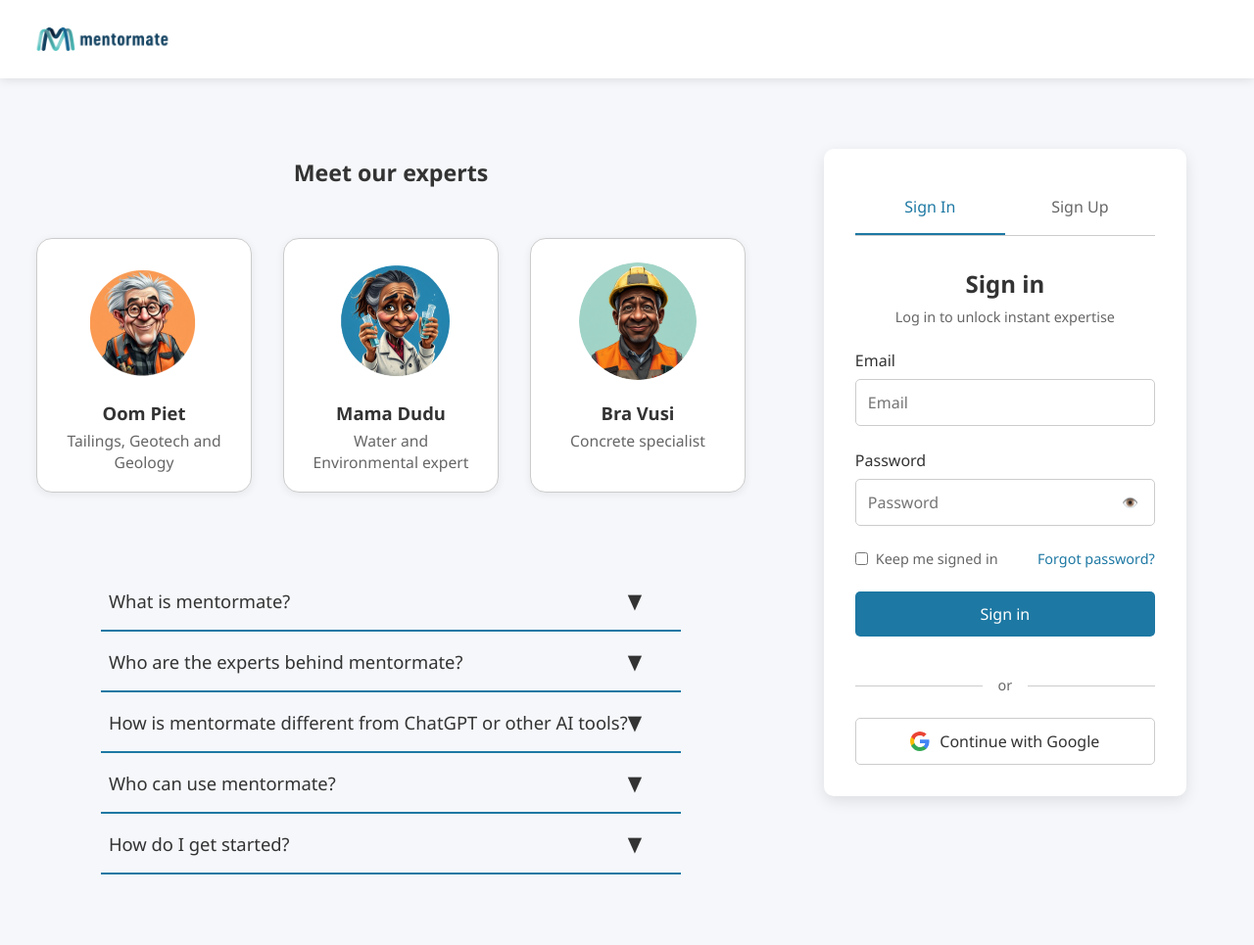
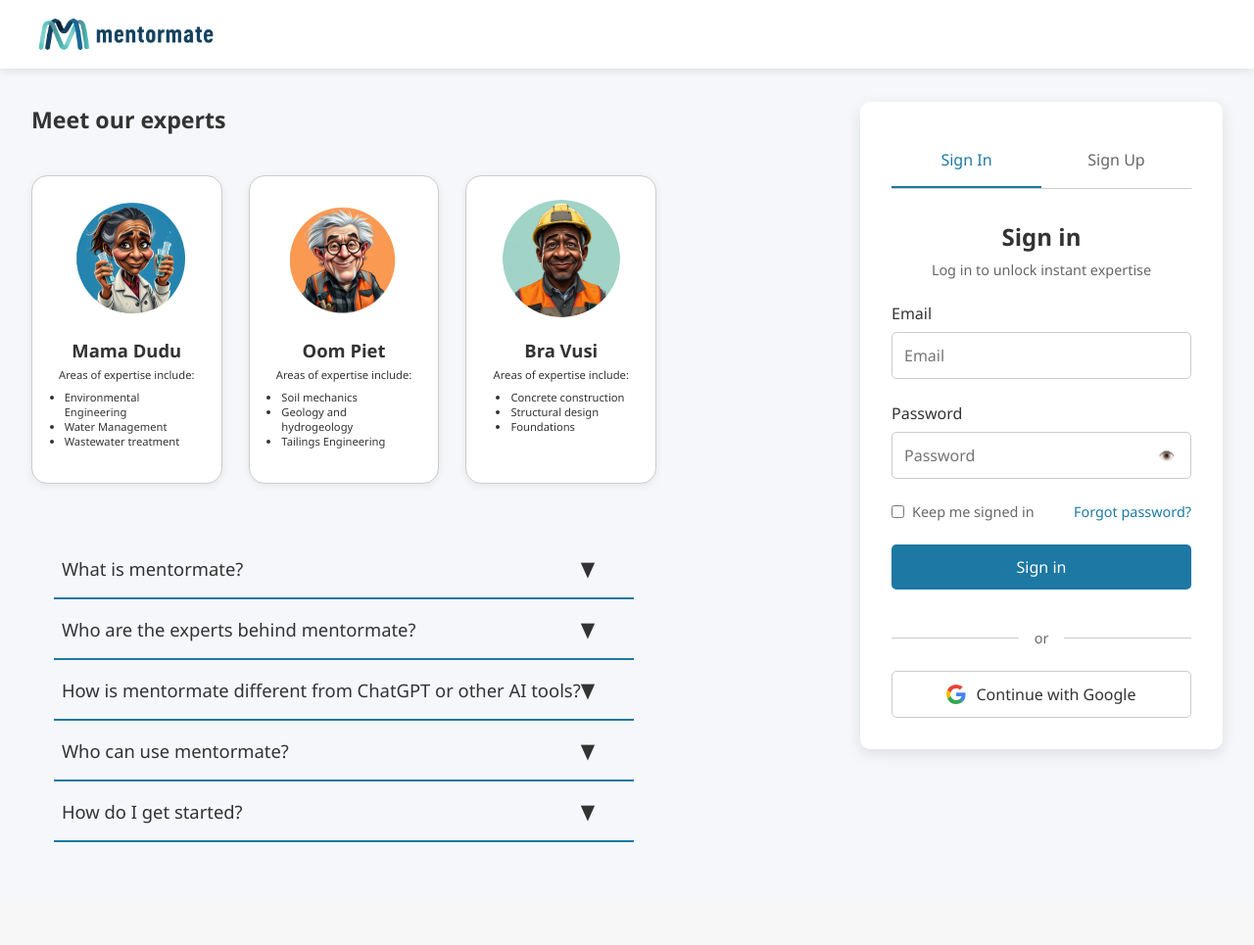
Before and after one commit to Arshmittal/OomPiet, a Flask app: page / in a window 1280 px wide. Shown: the whole page at 98% size. After the commit the page ends 860 px from the top, so only its background shows below. Run offline with Flask 3, Linux system fonts and the light colour scheme; some web fonts are replaced.

Commit message:
ui update

```diff
--- a/main.py
+++ b/main.py
@@ -743,8 +743,8 @@
     merchant_ref = f"{user.get('email', '')}-{plan}-{datetime.utcnow().strftime('%Y%m%d%H%M%S')}"
 
     payfast_data = {
-        'merchant_id': '10000100',
-        'merchant_key': '46f0cd694581a',
+          'merchant_id': '25296103',
+        'merchant_key': 'rbn0vhdzshrbi',
         'amount': amount,
         'item_name': item_name,
         'name_first': user.get('name', ''),
@@ -923,8 +923,8 @@
         cancel_url = 'https://www.payfast.co.za/eng/query/subscription/cancel'
 
     payload = {
-        'merchant_id': '10000100',
-        'merchant_key': '46f0cd694581a',
+          'merchant_id': '25296103',
+        'merchant_key': 'rbn0vhdzshrbi',
         'subscription_id': pf_subscription_id
     }
     response = requests.post(cancel_url, data=payload)
--- a/templates/detail.html
+++ b/templates/detail.html
@@ -31,7 +31,7 @@
             display: flex;
             justify-content: space-between;
             align-items: center;
-            padding: 1rem 2rem;
+            padding: 0.2rem 2rem;
             background-color: var(--white);
             box-shadow: 0 2px 10px rgba(0, 0, 0, 0.1);
             position: sticky;
@@ -47,7 +47,7 @@
             font-family:  sans-serif;
         }
         .navbar-brand img {
-            height: 48px;
+            height: 64px !important;
             margin-right: 10px;
         }
         .navbar-buttons {
@@ -133,7 +133,7 @@
     <nav class="navbar">
         <div class="navbar-brand">
             <a href="/" style="display: flex; align-items: center; text-decoration: none;">
-                <img src="/static/logo.png" alt="Logo">
+                <img src="/static/logo.png" alt="Logo" style="height: 64px; margin-right: 10px;">
             </a>
         </div>
         <div class="navbar-buttons">
--- a/templates/index.html
+++ b/templates/index.html
@@ -76,7 +76,7 @@
     display: flex;
     justify-content: space-between;
     align-items: center;
-    padding: 1rem 2rem;
+    padding: 0.2rem 2rem;
     background-color: var(--white);
     box-shadow: 0 2px 10px rgba(0, 0, 0, 0.1);
     position: sticky;
@@ -94,7 +94,7 @@
 }
 
 .navbar-brand img {
-    height: 32px;
+    height: 64px !important;
     margin-right: 10px;
 }
 
@@ -525,6 +525,7 @@
     width: 100%;
     max-width: 1200px;
     padding: 0 1rem;
+    margin-top: -4rem;
 }
 
 .welcome-section {
@@ -686,7 +687,7 @@
 .public-experts-grid {
     display: flex;
     justify-content: center;
-    gap: 2rem;
+    gap: 1.7rem;
     margin-bottom: 2.5rem;
     margin-top: 2.5rem;
 }
@@ -696,7 +697,7 @@
     box-shadow: 0 2px 8px rgba(0,0,0,0.07);
     padding: 1.5rem 1.2rem 1.2rem 1.2rem;
     text-align: center;
-    width: 220px;
+    width: 350px;
     border: 1.5px solid var(--neutral-lighter);
     transition: box-shadow 0.2s, transform 0.2s;
 }
@@ -741,15 +742,15 @@
   flex-direction: row;
   align-items: flex-start;
   justify-content: flex-start; /* changed from center to flex-start */
-  gap: 4.5rem; /* increased gap for more space */
+  gap: 10.5rem; /* increased gap for more space */
   width: 100%;
   max-width: 1300px;
   margin: 0 auto 0 auto;
-  padding: 2.5rem 0 2.5rem 0;
+  padding: 2rem 0 2rem 0;
 }
 .before-auth-left {
   flex: 1 1 0;
-  min-width: 340px;
+  min-width: 540px;
   max-width: 700px;
   display: flex;
   flex-direction: column;
@@ -781,6 +782,31 @@
     margin-right: 0;
   }
 }
+
+#mentormate-welcome {
+    margin-bottom: 0.1rem !important;
+}
+
+.main-content {
+    padding-top: 0.1rem !important;
+}
+
+/* Add a shared class for the expertise heading and list */
+.expert-areas-heading {
+    margin-bottom: 0.5rem;
+    font-weight: 500;
+    font-size: 0.7rem;
+    color: var(--neutral-dark);
+
+}
+.expert-areas-list {
+    text-align: left;
+    display: inline-block;
+    margin: 0 auto 1rem auto;
+    padding-left: 1.2em;
+    font-size: 0.7rem;
+    color: var(--neutral-dark);
+}
 </style>
 </head>
 <body>
@@ -792,7 +818,7 @@
     <nav class="navbar">
         <div class="navbar-brand">
             <a href="/" style="display: flex; align-items: center; text-decoration: none;">
-                <img src="/static/logo.png" alt="Logo" style="height: 48px; margin-right: 10px;">
+                <img src="/static/logo.png" alt="Logo" style="height: 64px; margin-right: 10px;">
             </a>
         </div>
 
@@ -824,13 +850,13 @@
 
     <!-- Welcome Text and Main Home Content -->
     <div id="home-main-content">
-        <div id="mentormate-welcome" style="max-width: 100%; margin: 2rem auto 0 auto; text-align: center; padding: 0;">
+        <div id="mentormate-welcome" style="max-width: 100%; margin: 2rem auto -0.2rem auto; text-align: center; padding: 0;">
             <h2 style="font-size: 2rem; font-weight: 700; color: var(--neutral-dark); margin-bottom: 1rem;">Welcome to Mentormate, your gateway to instant expertise!</h2>
             <p style="font-size: 1.15rem; color: var(--neutral-dark); margin-bottom: 0.7rem; margin-left: auto; margin-right: auto; max-width: 1100px; text-align: center;">
-                Mentormate is a South African-developed tool designed to provide specialised instant expertise to built environment professionals. It offers locally relevant advice across various knowledge areas, including geotechnical, water management, concrete construction, environmental management, structural design and more.
+                Mentormate is a tool designed to provide specialised instant expertise to built environment professionals. It offers locally relevant advice across various knowledge areas, including geotechnical, water management, concrete construction, environmental management, structural design and more.
             </p>
             <p style="font-size: 1.15rem; color: var(--neutral-dark); margin-bottom: 0.7rem; margin-left: auto; margin-right: auto; max-width: 1100px; text-align: center;">
-                Each expert persona represents a different discipline and is built using accurate South African contextual data, legislation, and case studies. They're designed to simulate conversations with seasoned local mentors. Start your conversation now!
+                Each expert persona represents a different discipline and is built using accurate Southern contextual data, legislation, and case studies. They're designed to simulate conversations with seasoned local mentors. Start your conversation now!
             </p>
         </div>
     </div>
@@ -842,29 +868,45 @@
             <!-- Left: Expert grid + FAQ -->
             <div class="before-auth-left">
               <!-- Public Expert Grid (before-auth) -->
-              <div id="public-experts-section" style="width:100%;display:flex;flex-direction:column;align-items:center;">
-                <h2 style="font-size:1.45rem;font-weight:700;color:var(--neutral-dark);margin-bottom:0.7rem;margin-top:0.5rem;">Meet our experts</h2>
+              <div id="public-experts-section" style="width:100%;display:flex;flex-direction:column;align-items:left;">
+                <h2 style="font-size:1.45rem;font-weight:700;color:var(--neutral-dark);margin-bottom:0.1rem;margin-top:0.1rem;">Meet our experts</h2>
                 <div class="public-experts-grid">
+
+                  <div class="public-expert-card">
+                    <img src="/static/character3.png" alt="Mama Dudu" class="public-expert-image">
+                    <div class="public-expert-name">Mama Dudu</div>
+                    <div class="expert-areas-heading">Areas of expertise include:</div>
+                    <ul class="expert-areas-list">
+                        <li>Environmental Engineering</li>
+                        <li>Water Management</li>
+                        <li>Wastewater treatment</li>
+                    </ul>
+                  </div>
                   <div class="public-expert-card">
                     <img src="/static/character.PNG" alt="Oom Piet" class="public-expert-image">
                     <div class="public-expert-name">Oom Piet</div>
-                    <div class="public-expert-title">Tailings, Geotech and Geology</div>
-                  </div>
-                  <div class="public-expert-card">
-                    <img src="/static/character3.png" alt="Mama Dudu" class="public-expert-image">
-                    <div class="public-expert-name">Mama Dudu</div>
-                    <div class="public-expert-title">Water and Environmental expert</div>
+                    <div class="expert-areas-heading">Areas of expertise include:</div>
+                    <ul class="expert-areas-list">
+                        <li>Soil mechanics</li>
+                        <li>Geology and hydrogeology</li>
+                        <li>Tailings Engineering</li>
+                    </ul>
                   </div>
                   <div class="public-expert-card">
                     <img src="/static/charcater2.png" alt="Bra Vusi" class="public-expert-image">
                     <div class="public-expert-name">Bra Vusi</div>
-                    <div class="public-expert-title">Concrete specialist</div>
+                    <div class="expert-areas-heading">Areas of expertise include:</div>
+                    <ul class="expert-areas-list">
+                        <li>Concrete construction</li>
+                        <li>Structural design</li>
+                        <li>Foundations</li>
+                    </ul>
                   </div>
                 </div>
               </div>
               <!-- End Public Expert Grid -->
               <!-- FAQ Section (only when not logged in, below the card) -->
-              <div id="faq-section" style="max-width: 600px; margin: 2.5rem auto 0 auto; text-align: center;">
+              <div id="faq-section" style="max-width: 600px; margin: 1rem auto 0 auto; text-align: center;">
                 <div class="faq-accordion">
                   <div class="faq-item">
                     <button class="faq-question" aria-expanded="false">What is mentormate?<span class="faq-arrow">&#9660;</span></button>
@@ -970,7 +1012,7 @@
                         <label style="display: flex; align-items: center; color: var(--neutral-medium); cursor: pointer; font-size: 0.93rem;">
                             <input type="checkbox" id="accept-terms" style="margin-right: 0.5rem; width: auto;">
                             <span style="color: var(--neutral-dark); font-weight: 400;">Accept&nbsp;</span>
-                            <a href="/static/Mentormate Software Ts and Cs.pdf" target="_blank" style="color: #1d78a3; text-decoration: underline; font-size: 0.93rem; font-weight: 400;">Terms and Conditions</a>
+                            <a href="https://drive.google.com/file/d/1nE5uayqunt_rzcRSgHLs6FzKe1URRfgh/view?usp=sharing" target="_blank" style="color: #1d78a3; text-decoration: underline; font-size: 0.93rem; font-weight: 400;">Terms and Conditions</a>
                         </label>
                     </div>
                     <button type="submit" class="btn-submit" id="signup-btn" disabled>Sign up</button>
@@ -994,31 +1036,32 @@
                 <h1>Choose your expert below!</h1>
             </div>
             <div class="experts-grid">
+
+                <div class="expert-card" onclick="window.location.href='/chat_water'">
+                    <img src="/static/character3.png" alt="Mama Dudu" class="expert-image">
+                    <div class="expert-name">Mama Dudu</div>
+                    <div class="expert-areas-heading"><span  style="padding-right: 1.2rem;"> Areas of expertise include:</span></div>
+                    <ul class="expert-areas-list">
+                        <li>Environmental Engineering</li>
+                        <li>Water Management</li>
+                        <li>Wastewater treatment</li>
+                    </ul>
+                </div>
                 <div class="expert-card" onclick="window.location.href='/chat'">
                     <img src="/static/character.PNG" alt="Oom Piet" class="expert-image">
                     <div class="expert-name">Oom Piet</div>
-                    <div class="expert-title" style="margin-bottom: 0.5rem; font-weight: 500;">Areas of expertise include:</div>
-                    <ul style="text-align: left; display: inline-block; margin: 0 auto 1rem auto; padding-left: 1.2em; font-size: 1rem; color: var(--neutral-dark);">
+                    <div class="expert-areas-heading"><span  style="padding-right: 1.2rem;"> Areas of expertise include:</span></div>
+                    <ul class="expert-areas-list">
                         <li>Soil mechanics</li>
                         <li>Geology and hydrogeology</li>
                         <li>Tailings Engineering</li>
                     </ul>
                 </div>
-                <div class="expert-card" onclick="window.location.href='/chat_water'">
-                    <img src="/static/character3.png" alt="Mama Dudu" class="expert-image">
-                    <div class="expert-name">Mama Dudu</div>
-                    <div class="expert-title" style="margin-bottom: 0.5rem; font-weight: 500;">Areas of expertise include:</div>
-                    <ul style="text-align: left; display: inline-block; margin: 0 auto 1rem auto; padding-left: 1.2em; font-size: 1rem; color: var(--neutral-dark);">
-                        <li>Environmental Engineering</li>
-                        <li>Water Management</li>
-                        <li>Wastewater treatment</li>
-                    </ul>
-                </div>
                 <div class="expert-card" onclick="window.location.href='/chat_concrete'">
                     <img src="/static/charcater2.png" alt="Bra Vusi" class="expert-image">
                     <div class="expert-name">Bra Vusi</div>
-                    <div class="expert-title" style="margin-bottom: 0.5rem; font-weight: 500;">Areas of expertise include:</div>
-                    <ul style="text-align: left; display: inline-block; margin: 0 auto 1rem auto; padding-left: 1.2em; font-size: 1rem; color: var(--neutral-dark);">
+                    <div class="expert-areas-heading"><span  style="padding-left: 1.3rem;"> Areas of expertise include:</span> </div>
+                    <ul class="expert-areas-list">
                         <li>Concrete construction</li>
                         <li>Structural design</li>
                         <li>Foundations</li>
@@ -1035,7 +1078,7 @@
                 <a href="/detail" style="color: #1d78a3; text-decoration: underline; font-weight: 600;">here</a>
             </p>
             <p style="font-size: 1.08rem; color: #333; margin-top: 0.7rem;margin-bottom: 5rem;">
-                <a href="mailto:office@intailings.com" style="color: #1d78a3; text-decoration: underline; font-weight: 600;">Contact us</a> to build your own specialist agents
+                <a href="mailto:office@intailings.com" style="color: #1d78a3; text-decoration: underline; font-weight: 600;">Contact us</a>
             </p>
         </div>
 
--- a/templates/payfast_form.html
+++ b/templates/payfast_form.html
@@ -145,7 +145,7 @@
             </div>
         </div>
 
-        <form id="payfast-form" action="https://sandbox.payfast.co.za/eng/process" method="post">
+        <form id="payfast-form" action="https://www.payfast.co.za/eng/process" method="post">
             <input type="hidden" name="merchant_id" value="{{ payfast.merchant_id }}">
             <input type="hidden" name="merchant_key" value="{{ payfast.merchant_key }}">
             <input type="hidden" name="amount" value="{{ payfast.amount }}">
```
Also changed, not shown: templates/chat.html (+27 -22 lines), templates/chat_concrete.html (+17 -12 lines), templates/chat_water.html (+17 -13 lines), templates/session_conflict.html (+12 -5 lines).
